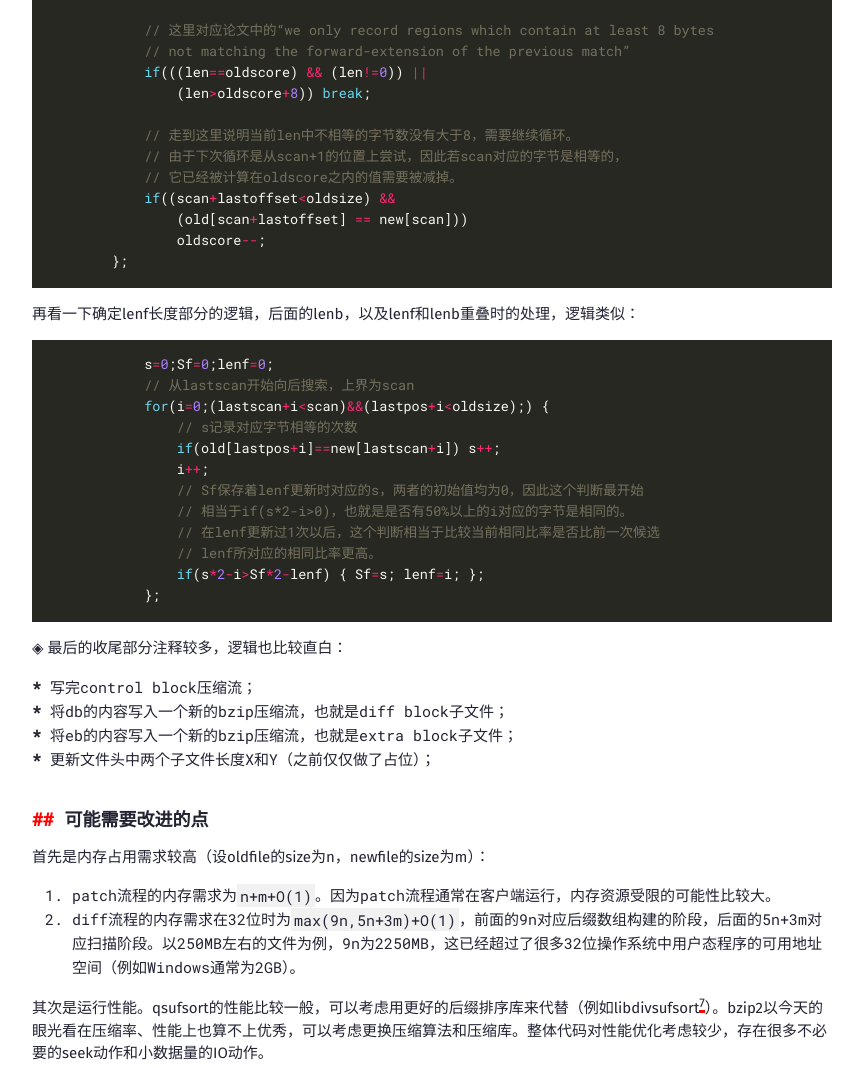
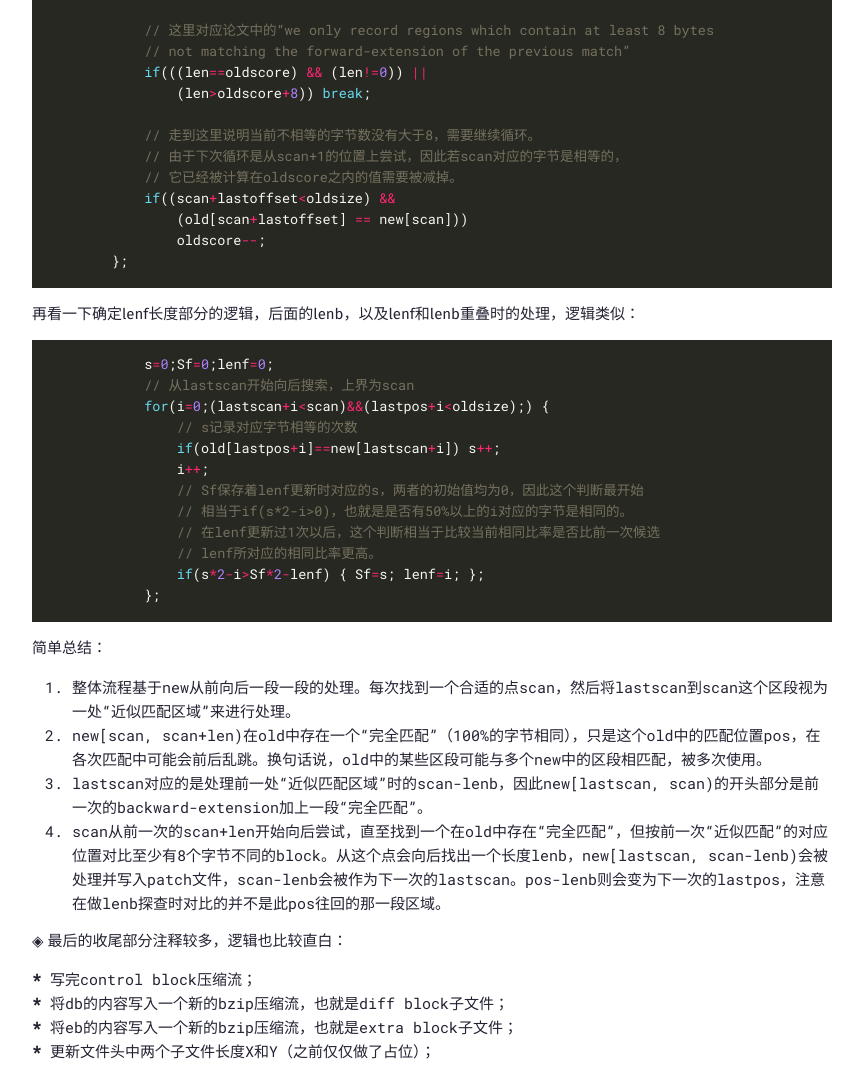
Before and after one commit to zhuyie/zhuyie.github.io, a plain HTML site: page posts/bsdiff-annotated/index.html in a window 1280 px wide. Shown: the part 6148-7216 px from the top of the page, without its empty margins (208-1071 px from the left). Drawn offline with Linux system fonts and the light colour scheme.

Commit message:
Minor update

```diff
--- a/posts/bsdiff-annotated/index.html
+++ b/posts/bsdiff-annotated/index.html
@@ -250,7 +250,7 @@
 </span><span style="color:#75715e"></span>			<span style="color:#66d9ef">if</span>(((len<span style="color:#f92672">==</span>oldscore) <span style="color:#f92672">&amp;&amp;</span> (len<span style="color:#f92672">!=</span><span style="color:#ae81ff">0</span>)) <span style="color:#f92672">||</span>
 				(len<span style="color:#f92672">&gt;</span>oldscore<span style="color:#f92672">+</span><span style="color:#ae81ff">8</span>)) <span style="color:#66d9ef">break</span>;
 
-			<span style="color:#75715e">// 走到这里说明当前len中不相等的字节数没有大于8，需要继续循环。
+			<span style="color:#75715e">// 走到这里说明当前不相等的字节数没有大于8，需要继续循环。
 </span><span style="color:#75715e"></span>			<span style="color:#75715e">// 由于下次循环是从scan+1的位置上尝试，因此若scan对应的字节是相等的，
 </span><span style="color:#75715e"></span>			<span style="color:#75715e">// 它已经被计算在oldscore之内的值需要被减掉。
 </span><span style="color:#75715e"></span>			<span style="color:#66d9ef">if</span>((scan<span style="color:#f92672">+</span>lastoffset<span style="color:#f92672">&lt;</span>oldsize) <span style="color:#f92672">&amp;&amp;</span>
@@ -270,7 +270,14 @@
 </span><span style="color:#75715e"></span>				<span style="color:#75715e">// lenf所对应的相同比率更高。
 </span><span style="color:#75715e"></span>				<span style="color:#66d9ef">if</span>(s<span style="color:#f92672">*</span><span style="color:#ae81ff">2</span><span style="color:#f92672">-</span>i<span style="color:#f92672">&gt;</span>Sf<span style="color:#f92672">*</span><span style="color:#ae81ff">2</span><span style="color:#f92672">-</span>lenf) { Sf<span style="color:#f92672">=</span>s; lenf<span style="color:#f92672">=</span>i; };
 			};
-</code></pre></div><p>◈ 最后的收尾部分注释较多，逻辑也比较直白：</p>
+</code></pre></div><p>简单总结：</p>
+<ol>
+<li>整体流程基于new从前向后一段一段的处理。每次找到一个合适的点scan，然后将lastscan到scan这个区段视为一处“近似匹配区域”来进行处理。</li>
+<li>new[scan, scan+len)在old中存在一个“完全匹配”（100%的字节相同），只是这个old中的匹配位置pos，在各次匹配中可能会前后乱跳。换句话说，old中的某些区段可能与多个new中的区段相匹配，被多次使用。</li>
+<li>lastscan对应的是处理前一处“近似匹配区域”时的scan-lenb，因此new[lastscan, scan)的开头部分是前一次的backward-extension加上一段“完全匹配”。</li>
+<li>scan从前一次的scan+len开始向后尝试，直至找到一个在old中存在“完全匹配”，但按前一次“近似匹配”的对应位置对比至少有8个字节不同的block。从这个点会向后找出一个长度lenb，new[lastscan, scan-lenb)会被处理并写入patch文件，scan-lenb会被作为下一次的lastscan。pos-lenb则会变为下一次的lastpos，注意在做lenb探查时对比的并不是此pos往回的那一段区域。</li>
+</ol>
+<p>◈ 最后的收尾部分注释较多，逻辑也比较直白：</p>
 <ul>
 <li>写完control block压缩流；</li>
 <li>将db的内容写入一个新的bzip压缩流，也就是diff block子文件；</li>
```
